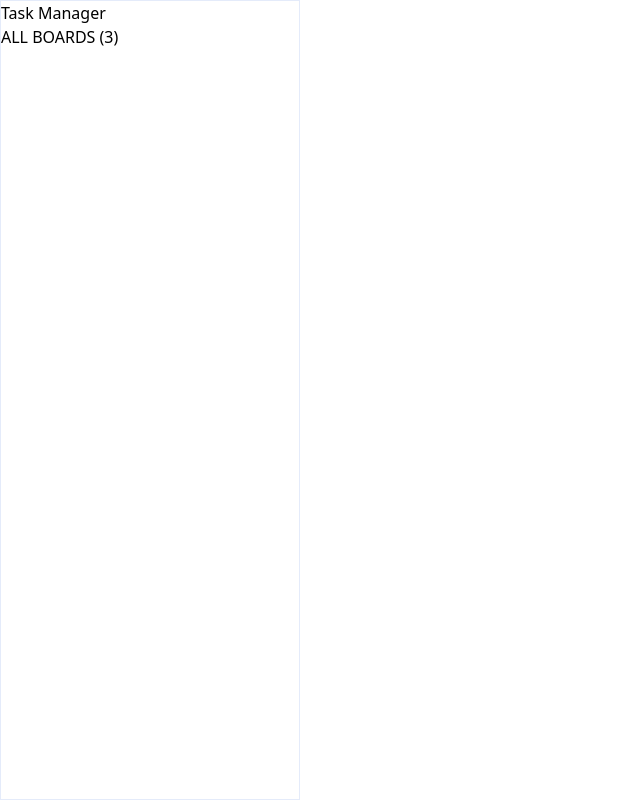
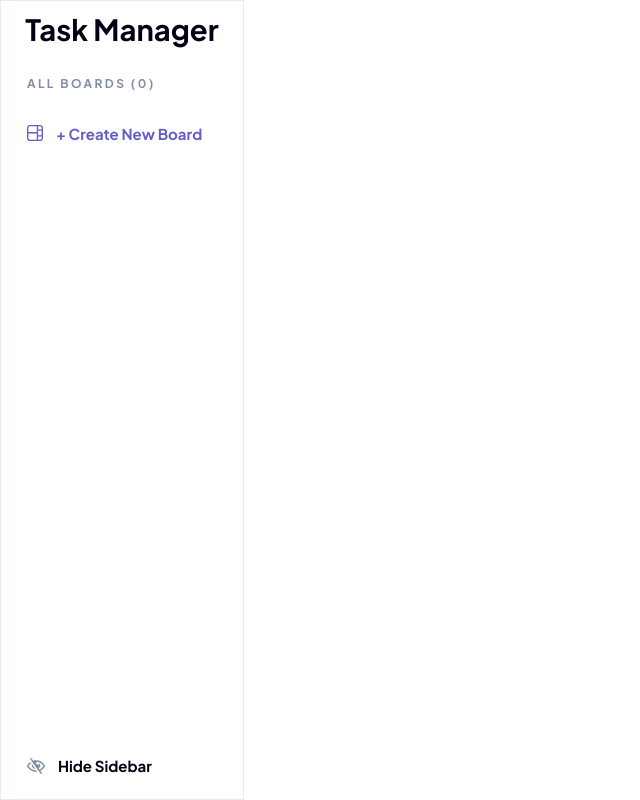
Before and after one commit to marhallab/TaskManager, a Vue app: page / in a window 1280 px wide. Shown: the whole page, without its empty margins (0-640 px from the left). Built offline with nearby package versions, Linux system fonts and the light colour scheme.

Commit message:
Styling navbar + some logic

```diff
--- a/src/App.vue
+++ b/src/App.vue
@@ -8,7 +8,7 @@
   import { watch, onBeforeMount } from 'vue';
   import { storeToRefs } from 'pinia'
   import { useTaskManagerStore } from '@/stores/index'
-  import Sidebar from './components/Sidebar.vue';
+  import Sidebar from '@/components/Sidebar.vue';
 
   const taskManager = useTaskManagerStore()
   const { listBoards } = storeToRefs(taskManager)
--- /dev/null
+++ b/src/assets/icons/BoardIcon.vue
@@ -0,0 +1,5 @@
+<template>
+    <svg width="16" height="16" viewBox="0 0 16 16" fill="none" xmlns="http://www.w3.org/2000/svg">
+        <path fill-rule="evenodd" clip-rule="evenodd" d="M0.846133 0.846133C0.304363 1.3879 0 2.12271 0 2.88889V13.1111C0 13.8773 0.304363 14.6121 0.846133 15.1538C1.3879 15.6957 2.12271 16 2.88889 16H13.1111C13.8773 16 14.6121 15.6957 15.1538 15.1538C15.6957 14.6121 16 13.8773 16 13.1111V2.88889C16 2.12271 15.6957 1.3879 15.1538 0.846133C14.6121 0.304363 13.8773 0 13.1111 0H2.88889C2.12271 0 1.3879 0.304363 0.846133 0.846133ZM1.33333 13.1111V8.44448H9.77781V14.6667H2.88889C2.03022 14.6667 1.33333 13.9698 1.33333 13.1111ZM9.77781 7.11111V1.33333H2.88889C2.47633 1.33333 2.08067 1.49723 1.78895 1.78895C1.49723 2.08067 1.33333 2.47633 1.33333 2.88889V7.11111H9.77781ZM11.1111 5.77778H14.6667V10.2222H11.1111V5.77778ZM14.6667 11.5555H11.1111V14.6667H13.1111C13.5236 14.6667 13.9194 14.5028 14.2111 14.2111C14.5028 13.9194 14.6667 13.5236 14.6667 13.1111V11.5555ZM14.6667 2.88889V4.44445H11.1111V1.33333H13.1111C13.5236 1.33333 13.9194 1.49723 14.2111 1.78895C14.5028 2.08067 14.6667 2.47633 14.6667 2.88889Z" fill="#828FA3"/>
+    </svg>
+</template>
--- /dev/null
+++ b/src/assets/icons/EyeIcon.vue
@@ -0,0 +1,5 @@
+<template>
+    <svg width="18" height="16" viewBox="0 0 18 16" fill="none" xmlns="http://www.w3.org/2000/svg">
+        <path fill-rule="evenodd" clip-rule="evenodd" d="M17.7923 8.76153C16.7538 10.5238 15.1854 11.941 13.3062 12.8081L14.8099 14.9563C14.9286 15.1259 14.8874 15.3598 14.7177 15.4785L14.0697 15.9322C13.9 16.051 13.6662 16.0097 13.5474 15.84L3.19013 1.04373C3.07135 0.874074 3.11263 0.64023 3.28229 0.521481L3.93032 0.067825C4.09998 -0.050956 4.33382 -0.00967486 4.45257 0.159981L6.18775 2.63888C7.08163 2.38573 8.02525 2.25001 9 2.25001C12.7456 2.25001 16.0311 4.24982 17.7923 7.23847C18.0692 7.7084 18.0692 8.2916 17.7923 8.76153ZM1.50001 8C2.99714 10.5406 5.79513 12.25 9 12.25C9.07946 12.2499 9.15892 12.2487 9.23834 12.2465L10.239 13.676C9.82784 13.7253 9.4141 13.75 9 13.75C5.25438 13.75 1.96889 11.7502 0.207702 8.76156C-0.069234 8.29163 -0.069234 7.7084 0.207702 7.23847C0.997544 5.89816 2.09379 4.75732 3.4001 3.90623L4.26076 5.13569C3.12813 5.86432 2.17986 6.84635 1.50001 8ZM8.52194 11.2231C6.00685 10.9415 4.26532 8.50791 4.86788 6.00303L8.52194 11.2231ZM9.74494 3.78104C12.6351 4.02282 15.1201 5.65835 16.5 8C15.5721 9.57456 14.1446 10.8297 12.4302 11.5566L11.596 10.3649C13.2731 9.06931 13.7072 6.7886 12.75 4.99869L12.75 5C12.75 5.9665 11.9665 6.75 11 6.75C10.0335 6.75 9.25 5.9665 9.25 5C9.25 4.52594 9.43881 4.09619 9.74494 3.78104Z" fill="#828FA3"/>
+    </svg>
+</template>
--- a/src/components/Sidebar.vue
+++ b/src/components/Sidebar.vue
@@ -1,10 +1,21 @@
 <template>
-    <aside class="sidebar">
-        <div>Task Manager</div>
-        <div>
-            <h5>ALL BOARDS (3)</h5>
-            <div v-for="(board, idx) in listBoards" :key="idx">
-                <p @click="currentBoard = board">{{ board.name }}</p>
+    <aside :class="isNavBarOpen ? 'sidebar' : 'sidebar -close'">
+        <div class="font-bold text-4xl flex flex-col justify-center items-center" style="height: 7%;">Task Manager</div>
+        <div class="flex flex-col justify-between" style="height: 90%;">
+            <div>
+                <h5 class="pl-8 py-6">ALL BOARDS ({{ listBoards.length }})</h5>
+                <div class="sidebar__board flex items-center pl-8 py-4" v-for="(board, idx) in listBoards" :key="idx">
+                    <BoardIcon />
+                    <h4 class="ml-4" @click="currentBoard = board">{{ board.name }}</h4>
+                </div>
+                <div class="sidebar__add flex items-center pl-8 py-4">
+                    <BoardIcon />
+                    <h4 class="ml-4">+ Create New Board</h4>
+                </div>
+            </div>
+            <div class="pl-8 flex items-center cursor-pointer" @click="isNavBarOpen = !isNavBarOpen">
+                <EyeIcon/>
+                <h4 class="ml-4">Hide Sidebar</h4>
             </div>
         </div>
     </aside>
@@ -12,10 +23,14 @@
 
 
 <script setup lang="ts">
-  import { useTaskManagerStore } from '@/stores/index'
-  import { storeToRefs } from 'pinia'
+    import BoardIcon from '@/assets/icons/BoardIcon.vue'
+    import EyeIcon from '@/assets/icons/EyeIcon.vue'
 
-  const taskManager = useTaskManagerStore()
-  const { listBoards, currentBoard } = storeToRefs(taskManager)
+    import { ref } from 'vue'
+    import { useTaskManagerStore } from '@/stores/index'
+    import { storeToRefs } from 'pinia'
+
+    const taskManager = useTaskManagerStore()
+    const { listBoards, currentBoard, isNavBarOpen } = storeToRefs(taskManager)
 
 </script>
--- a/src/static/styles/_global.scss
+++ b/src/static/styles/_global.scss
@@ -1,10 +1,17 @@
 //TODO: Init typographie configuration
 //TODO: Add Plus Jakarta Sans Font
+
+@import 'colors';
 
 * {
     box-sizing: border-box;
     margin: 0;
     padding: 0;
+    font-family: 'Jakarta';
+    font-weight: 500;
+    font-size: 13px;
+    line-height: 23px;
+    color: $black;
 }
 
 html,
@@ -12,3 +19,57 @@ body,
 #app {
     height: 100%;
 }
+
+h2 {
+    font-weight: 700;
+    font-size: 24px;
+    line-height: 30px;
+}
+
+h3 {
+    font-weight: 700;
+    font-size: 18px;
+    line-height: 23px;
+}
+
+h4 {
+    font-weight: 700;
+    font-size: 15px;
+    line-height: 19px;
+}
+
+h5 {
+    font-weight: 700;
+    font-size: 12px;
+    line-height: 15px;
+    letter-spacing: 2.4px;
+    color: $grey;
+}
+
+.text-medium {
+    font-weight: 500;
+    font-size: 13px;
+    line-height: 23px;
+}
+
+.text-bold {
+    font-weight: 700;
+    font-size: 12px;
+    line-height: 15px;
+}
+
+/** Fonts **/
+
+// Jakarta Font
+@font-face {
+    font-family: 'Jakarta';
+    font-weight: 500;
+    src: url(@/assets/fonts/jakarta/PlusJakartaSans-Medium.ttf) format('truetype');
+}
+
+
+@font-face {
+    font-family: 'Jakarta';
+    font-weight: 700;
+    src: url(@/assets/fonts/jakarta/PlusJakartaSans-Bold.ttf) format('truetype');
+}
--- a/src/static/styles/_sidebar.scss
+++ b/src/static/styles/_sidebar.scss
@@ -2,6 +2,55 @@
 
 .sidebar {
     height: 100%;
+    position: fixed;
     width: toRem(300);
     border: toRem(1) solid $light-grey;
+    transition: 0.25s width ease-in;
+
+    &.-close {
+        width: toRem(0);
+        transition: 0.25s width ease-in;
+
+        div {
+            display: none;
+        }
+    }
+
+    &__board {
+        cursor: pointer;
+        width: 85%;
+
+        h4 {
+            color: $grey;
+        }
+
+        &:hover,
+        &:active {
+            background-color: $purple;
+            border-top-right-radius: toRem(100);
+            border-bottom-right-radius: toRem(100);
+
+            h4 {
+                color: $white;
+            }
+
+            svg path {
+                fill: $white;
+            }
+        }
+
+    }
+
+    &__add {
+
+        cursor: pointer;
+
+        h4 {
+            color: $purple;
+        }
+
+        svg path {
+            fill: $purple;
+        }
+    }
 }
--- a/src/stores/index.ts
+++ b/src/stores/index.ts
@@ -10,7 +10,8 @@ export const useTaskManagerStore = defineStore('taskManager', {
     return {
       listBoards: [] as Array<Board>,
       currentBoard: {} as Board,
-      latestBoardId: 0 as number
+      latestBoardId: 0 as number,
+      isNavBarOpen: true as boolean
     }
   },
 
```
Also changed, not shown: src/assets/fonts/jakarta/PlusJakartaSans-Bold.ttf (added), src/assets/fonts/jakarta/PlusJakartaSans-Medium.ttf (added).
